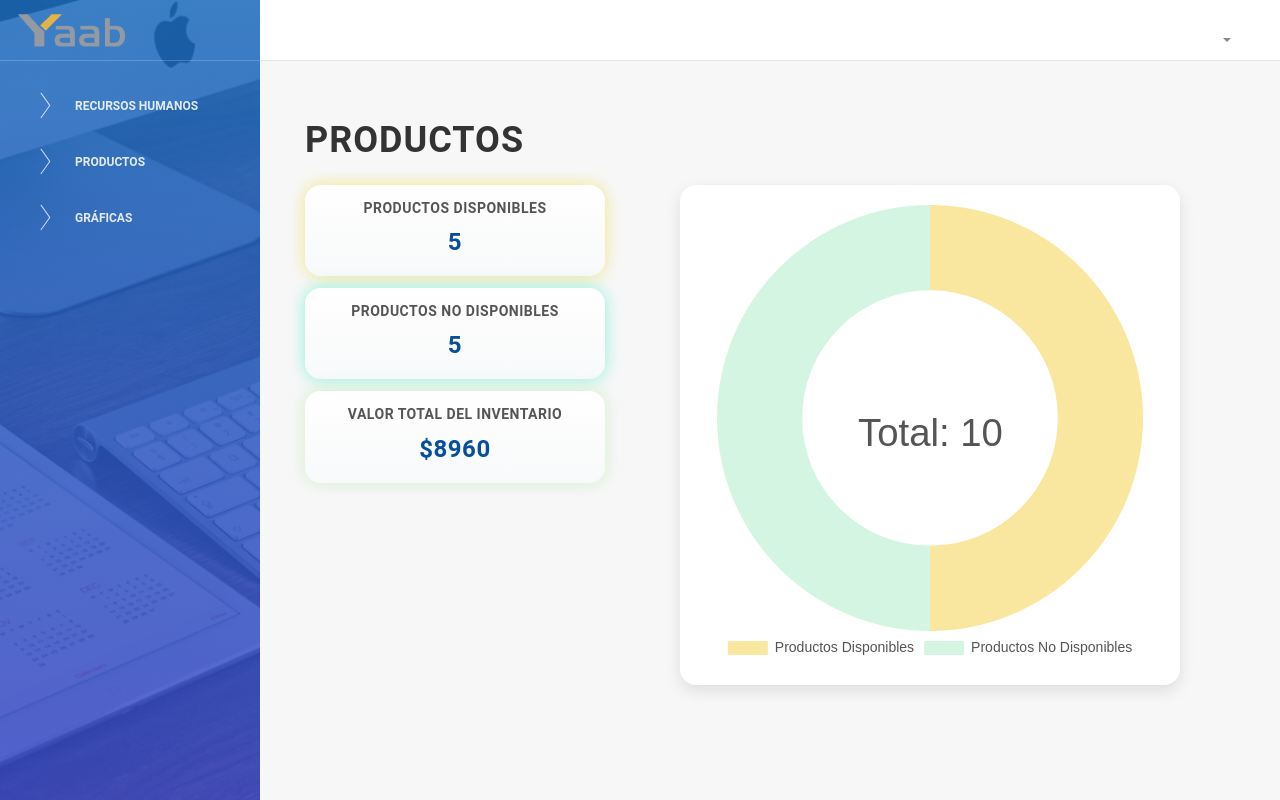
After one commit to oswaldo-herrera/evidence, a Django app: page /yaab/graficas/ in a window 1280 px wide. The commit adds this page. Run offline with Django 5.2, Linux system fonts and the light colour scheme; data comes from the database, SQL or seed files in the repository; both versions use the stored data as it was after the commit; some libraries are stand-ins or nearby versions.

Commit message:
grafica pastel

```diff
--- a/pruebayaab/templates/pruebayaab/dashboard_template.html
+++ b/pruebayaab/templates/pruebayaab/dashboard_template.html
@@ -46,13 +46,13 @@
             <img src="{% static 'assets/img/logoYaab.png' %}" height="40" alt="YAAB">
         </div>
         <ul class="nav">
-            <!--Menu Recursos Humanos-->
-            <li>
-                <a href="#" class="nav-link" data-toggle="collapse" data-target="#recursosSubmenu" aria-expanded="false" >
+
+            <!-- Menu Recursos Humanos -->
+            <li class="nav-item">
+                <a href="#" class="nav-link" data-toggle="collapse" data-target="#recursosSubmenu" aria-expanded="false">
                     <i class="nc-icon nc-stre-right"></i>
                     <p>Recursos Humanos <b class="caret"></b></p>
                 </a>
-
                 <div class="collapse" id="recursosSubmenu">
                     <ul class="nav">
                         <li class="nav-item">
@@ -64,8 +64,9 @@
                     </ul>
                 </div>
             </li>
-            <!--Menu Productos-->
-            <li>
+
+            <!-- Menu Productos -->
+            <li class="nav-item">
                 <a href="#" class="nav-link" data-toggle="collapse" data-target="#productosSubmenu" aria-expanded="false">
                     <i class="nc-icon nc-stre-right"></i>
                     <p>Productos <b class="caret"></b></p>
@@ -75,7 +76,7 @@
                         <li class="nav-item">
                             <a class="nav-link" href="{% url 'listar_categorias' %}">
                                 <i class="nc-icon nc-badge"></i>
-                    <p>Categoria</p>
+                                <p>Categoría</p>
                             </a>
                         </li>
                         <li class="nav-item">
@@ -87,6 +88,25 @@
                     </ul>
                 </div>
             </li>
+
+            <!-- Menu Gráficas -->
+            <li class="nav-item">
+                <a href="#" class="nav-link" data-toggle="collapse" data-target="#graficasSubmenu" aria-expanded="false">
+                    <i class="nc-icon nc-stre-right"></i>
+                    <p>Gráficas <b class="caret"></b></p>
+                </a>
+                <div class="collapse" id="graficasSubmenu">
+                    <ul class="nav">
+                        <li class="nav-item">
+                            <a class="nav-link" href="{% url 'graficas_productos' %}">
+                                <i class="nc-icon nc-chart-bar-32"></i>
+                                <p>Productos</p>
+                            </a>
+                        </li>
+                    </ul>
+                </div>
+            </li>
+
         </ul>
     </div>
  </div>
--- /dev/null
+++ b/pruebayaab/templates/pruebayaab/graficas_productos.html
@@ -0,0 +1,190 @@
+{% extends 'pruebayaab/dashboard_template.html' %}
+
+{% block content %}
+<div class="container mt-4">
+    <h2 class="mb-4">Productos</h2>
+
+    <div class="dashboard-layout">
+        <!-- Indicadores a la izquierda -->
+        <div class="indicadores">
+            <div class="indicador-card glow-verde">
+                <div class="indicador-card-content">
+                    <h5>Productos Disponibles</h5>
+                    <p>{{ productos_disponibles }}</p>
+                </div>
+            </div>
+
+            <div class="indicador-card glow-rojo">
+                <div class="indicador-card-content">
+                    <h5>Productos No Disponibles</h5>
+                    <p>{{ productos_no_disponibles }}</p>
+                </div>
+            </div>
+
+            <div class="indicador-card glow-azul">
+                <div class="indicador-card-content">
+                    <h5>Valor Total del Inventario</h5>
+                    <p>${{ valor_total_productos }}</p>
+                </div>
+            </div>
+        </div>
+
+        <!-- Gráfica a la derecha -->
+        <div class="grafica-contenedor">
+            <canvas id="productosDonaChart"></canvas>
+        </div>
+    </div>
+</div>
+
+<script src="https://cdn.jsdelivr.net/npm/chart.js"></script>
+<script>
+    const ctx = document.getElementById('productosDonaChart').getContext('2d');
+
+    const data = {
+        labels: ['Productos Disponibles', 'Productos No Disponibles'],
+        datasets: [{
+            data: [{{ productos_disponibles }}, {{ productos_no_disponibles }}],
+            backgroundColor: ['#F9E79F', '#D5F5E3'],
+            borderWidth: 0,
+            hoverOffset: 8
+        }]
+    };
+
+    const options = {
+        responsive: true,
+        plugins: {
+            legend: {
+                position: 'bottom',
+                labels: {
+                    color: '#555',
+                    font: {
+                        family: 'Arial, sans-serif',
+                        size: 14
+                    }
+                }
+            },
+            tooltip: {
+                callbacks: {
+                    label: function(context) {
+                        const label = context.label || '';
+                        const value = context.raw || 0;
+                        return `${label}: ${value} productos`;
+                    }
+                }
+            }
+        },
+        cutout: '60%',
+        animation: {
+            animateRotate: true,
+            animateScale: true
+        }
+    };
+
+    new Chart(ctx, {
+        type: 'doughnut',
+        data: data,
+        options: options,
+        plugins: [{
+            beforeDraw: function(chart) {
+                const width = chart.width;
+                const height = chart.height;
+                const ctx = chart.ctx;
+                ctx.restore();
+                const fontSize = (height / 12).toFixed(2);
+                ctx.font = fontSize + "px Arial";
+                ctx.textBaseline = "middle";
+                const text = "Total: {{ total_productos }}";
+                const textX = Math.round((width - ctx.measureText(text).width) / 2);
+                const textY = height / 2;
+                ctx.fillStyle = '#555';
+                ctx.fillText(text, textX, textY);
+                ctx.save();
+            }
+        }]
+    });
+</script>
+
+<style>
+    .dashboard-layout {
+        display: flex;
+        gap: 20px;
+        align-items: flex-start;
+    }
+
+    .indicadores {
+        display: flex;
+        flex-direction: column;
+        gap: 12px;
+        width: 300px;
+    }
+
+    .indicador-card {
+        background: linear-gradient(to bottom, #ffffff, #f8f9fa);
+        border-radius: 16px;
+        padding: 16px;
+        text-align: center;
+        transition: transform 0.3s ease, box-shadow 0.3s ease;
+        position: relative;
+        overflow: hidden;
+    }
+
+    /* Efecto glow dinámico por tipo */
+    .glow-verde {
+        box-shadow: 0 0 16px rgba(236, 218, 51, 0.6);
+    }
+
+    .glow-rojo {
+        box-shadow: 0 0 16px rgba(72, 238, 196, 0.6);
+    }
+
+    .glow-azul {
+        box-shadow: 0 0 16px rgba(155, 226, 122, 0.377);
+    }
+
+    .indicador-card:hover {
+        transform: translateY(-4px);
+        box-shadow: 0 0 24px rgba(0, 0, 0, 0.15);
+    }
+
+    .indicador-card h5 {
+        margin: 0;
+        font-size: 14px;
+        color: #555;
+        font-weight: bold;
+        text-transform: uppercase;
+        letter-spacing: 0.5px;
+    }
+
+    .indicador-card p {
+        font-size: 24px;
+        font-weight: bold;
+        color: #064f9c;
+        margin: 8px 0 0;
+        letter-spacing: 0.5px;
+    }
+
+    .grafica-contenedor {
+        flex: 1;
+        background: #fff;
+        box-shadow: 0 6px 16px rgba(0,0,0,0.1);
+        border-radius: 16px;
+        padding: 20px;
+        display: flex;
+        justify-content: center;
+        align-items: center;
+        min-height: 400px;
+        max-width: 500px;
+        max-height: 500px;
+        overflow: hidden;
+        margin: auto;
+    }
+
+    h2 {
+        font-weight: bold;
+        color: #333;
+        text-transform: uppercase;
+        letter-spacing: 1px;
+        margin-bottom: 20px;
+    }
+</style>
+{% endblock %}
--- a/pruebayaab/urls.py
+++ b/pruebayaab/urls.py
@@ -36,4 +36,6 @@ urlpatterns = [
     #Exportar EXCEL y PDF
     path('productos/exportar-excel/', views.exportar_productos_excel, name='exportar_productos_excel'),
     path('productos/exportar-pdf/', views.exportar_productos_pdf, name='exportar_productos_pdf'),
+    #Grafica productos
+     path('graficas/', views.graficas_productos, name='graficas_productos'),
 ]
--- a/pruebayaab/views.py
+++ b/pruebayaab/views.py
@@ -19,6 +19,8 @@ from xhtml2pdf import pisa
 #PRODUCTO >>>
 from .models import Producto
 from .forms import ProductoForm
+#producto graficas
+from django.db.models import Sum, F
 
 
 
@@ -259,7 +261,7 @@ def eliminar_producto(request, producto_id):
         return redirect('lista_productos')
     return render(request, 'pruebayaab/eliminar_producto.html', {'producto': producto}) #Este html si es para PRODUCTOS
 
-#Exportar
+#Exportar Productos>>>
 def exportar_productos_excel(request):
     productos = Producto.objects.all().values(
         'nombre', 'descripcion', 'costo', 'stock',
@@ -299,3 +301,18 @@ def exportar_productos_pdf(request):
         return HttpResponse("Error al generar PDF", status=500)
 
     return response
+
+# Grafica Productos :) >>>>>
+def graficas_productos(request):
+    productos_disponibles = Producto.objects.filter(disponible=True).count()
+    productos_no_disponibles = Producto.objects.filter(disponible=False).count()
+    total_productos = Producto.objects.count()
+
+    valor_total_productos = Producto.objects.aggregate(total=Sum('costo'))['total'] or 0
+
+    return render(request, 'pruebayaab/graficas_productos.html', {
+        'productos_disponibles': productos_disponibles,
+        'productos_no_disponibles': productos_no_disponibles,
+        'total_productos': total_productos,
+        'valor_total_productos': valor_total_productos
+    })
```
Also changed, not shown: db.sqlite3. Lines whose indentation alone changed are shown as unchanged.
